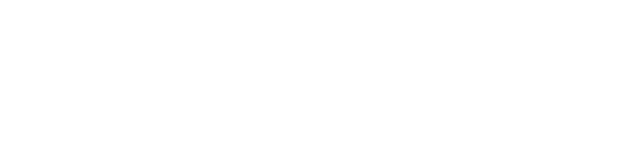
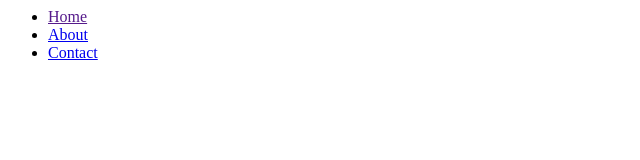
Before and after one commit to LbStoyanov/Programming-JS-Advanced-Softuni, a plain HTML site: page Introduction to HTML/index.html in a window 1280 px wide. Shown: the whole page, without its empty margins (0-640 px from the left). Drawn offline with Linux system fonts and the light colour scheme.

Commit message:
HTML and CSS

```diff
--- /dev/null
+++ b/Introduction to HTML/Introduction-to-HTML-Lab/L1_01_Navigation-Bar/Solution/style.css
@@ -0,0 +1,11 @@
+nav{
+  background: rgb(1, 146, 172);
+}
+
+nav li{
+  display: inline-block;
+}
+nav li a{
+  color: black;
+  text-decoration: none;
+}
--- a/Introduction to HTML/index.html
+++ b/Introduction to HTML/index.html
@@ -5,12 +5,28 @@
     <meta name="viewport" content="width=device-width, initial-scale=1.0" />
     <title>Home Page</title>
 
-    <link rel="icon" type="image/png" sizes="32x32" href="/favicon.png" />
+    <link rel="icon" type="image/png" sizes="32x32" href="image.png" />
     <link rel="icon" type="image/png" sizes="96x96" href="/favicon-96x96.png" />
     <link rel="icon" type="image/png" sizes="16x16" href="/favicon-16x16.png" />
     <meta name="msapplication-TileColor" content="#ffffff" />
     <meta name="msapplication-TileImage" content="/ms-icon-144x144.png" />
     <meta name="theme-color" content="#ffffff" />
   </head>
-  <body></body>
+  <body>
+    <nav>
+      <ul>
+        <li>
+          <a href="">Home</a>
+        </li>
+
+        <li>
+          <a href="about.html">About</a>
+        </li>
+
+        <li>
+          <a href="contact.html">Contact</a>
+        </li>
+      </ul>
+    </nav>
+  </body>
 </html>
```
Also changed, not shown: Introduction to HTML/Introduction-to-HTML-Lab/L1_01_Navigation-Bar/Solution/index.html (added, +21 -0 lines), Introduction to HTML/about.html (added, +11 -0 lines), Introduction to HTML/contact.html (added, +11 -0 lines).
